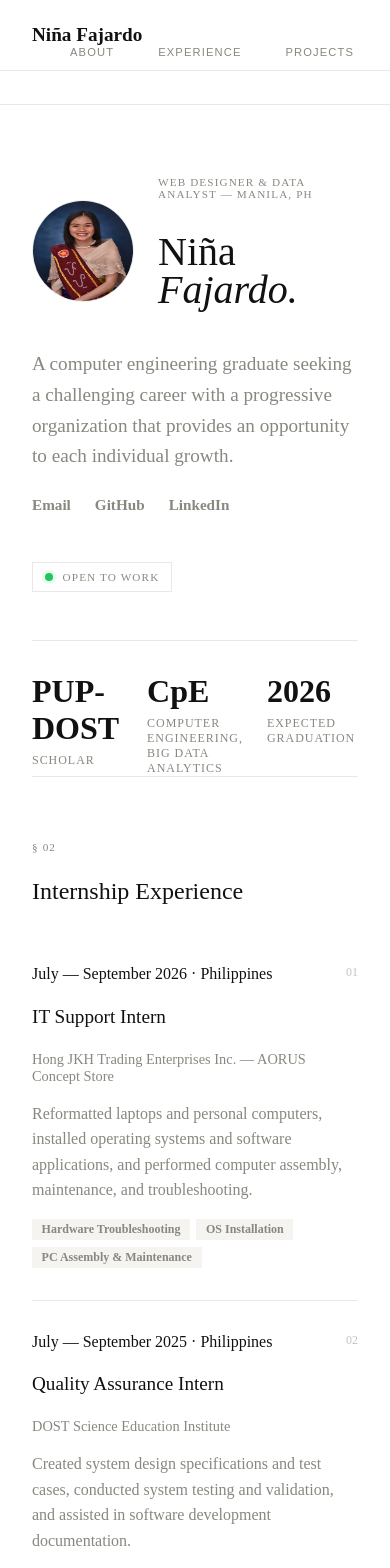
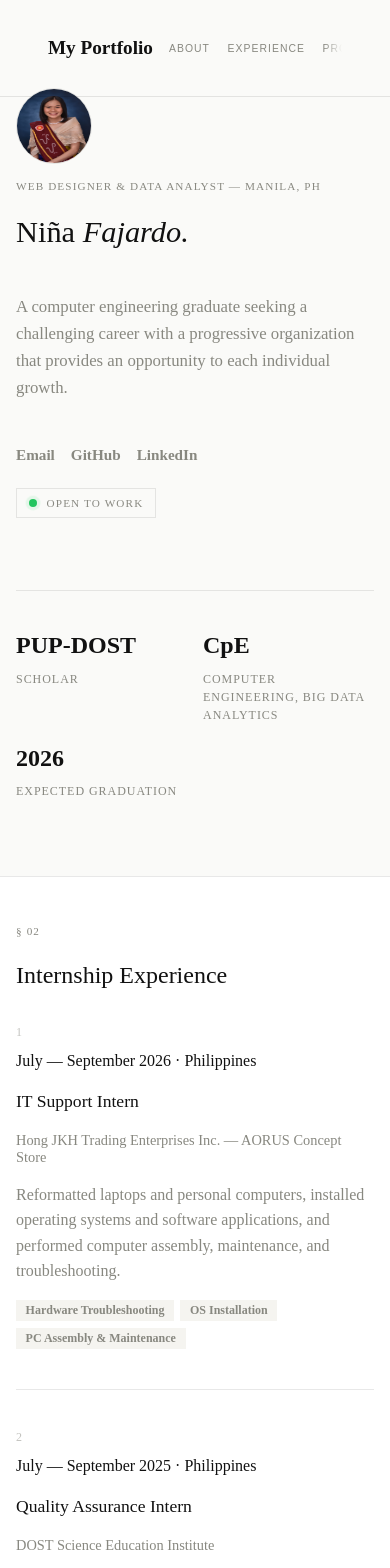
Before and after one commit to fajardoninag/Portfolio, a React (Create React App) app: page / in a window 390 px wide. Shown: the top 1568 px of the page. Built offline with nearby package versions, Linux system fonts and the light colour scheme.

Commit message:
ICON AND OTHER FURNISH

```diff
--- a/src/App.css
+++ b/src/App.css
@@ -33,6 +33,10 @@
   --radius-xl: calc(var(--radius) + 4px);
 }
 
+* {
+  box-sizing: border-box;
+}
+
 html {
   font-size: var(--font-size);
 }
@@ -42,6 +46,11 @@ body {
   background-color: var(--background);
   color: var(--foreground);
   font-family: var(--font-sans);
+  overflow-x: hidden;
+}
+
+img {
+  max-width: 100%;
 }
 
 h1, h2, h3, h4 {
@@ -54,6 +63,20 @@ h1, h2, h3, h4 {
   max-width: 900px;
   margin: 0 auto;
   padding: 4rem 2rem;
+}
+
+/* Full-bleed alternating section background.
+   Vertical padding now lives on the section itself (about-section /
+   numbered-section), so the nested .container only needs horizontal padding
+   here to avoid doubling up the spacing. */
+.about-section > .container,
+.numbered-section > .container {
+  padding-top: 0;
+  padding-bottom: 0;
+}
+
+.alt-bg {
+  background: var(--card);
 }
 
 /* Navbar */
@@ -72,16 +95,16 @@ h1, h2, h3, h4 {
   font-family: var(--font-display);
   font-weight: bold;
   font-size: 1.2rem;
+  white-space: nowrap;
+  flex-shrink: 0;
 }
 
 /* Landing Page Elements */
-.about-section h1 { font-size: 2.5rem; margin-bottom: 1rem; }
-.about-section p { font-size: 1.2rem; color: var(--muted-foreground); line-height: 1.6; }
 
 .social-links {
   display: flex;
   gap: 1.5rem;
-  margin-top: 1.5rem;
+  flex-wrap: wrap;
 }
 .social-links a {
   color: var(--muted-foreground);
@@ -101,11 +124,16 @@ h1, h2, h3, h4 {
   gap: 1.5rem;
   margin-top: 1.5rem;
 }
+.hero-intro {
+  display: flex;
+  flex-direction: column;
+  gap: 1.75rem;
+}
 .name-row {
   display: flex;
   align-items: center;
   gap: 1.5rem;
-  margin-bottom: 1.5rem;
+  flex-wrap: wrap;
 }
 .profile-pic {
   width: 100px;
@@ -156,28 +184,30 @@ h1, h2, h3, h4 {
 }
 
 .stats-bar {
-  margin-top: 3rem;
-  padding-top: 2rem;
+  margin-top: 4.5rem;
+  padding-top: 2.5rem;
   border-top: 1px solid var(--border);
   display: grid;
   grid-template-columns: repeat(3, 1fr);
-  gap: 1.5rem;
+  gap: 1.5rem 2rem;
+  align-items: start;
 }
 .stat-value {
   font-family: var(--font-display);
   font-size: 2rem;
   font-weight: 600;
+  line-height: 1.2;
 }
 .stat-label {
   font-size: 0.75rem;
   letter-spacing: 0.08em;
   text-transform: uppercase;
   color: var(--muted-foreground);
-  margin-top: 0.4rem;
+  margin-top: 0.6rem;
+  line-height: 1.5;
 }
 
 .skills-section {
-  margin-top: 4rem;
 }
 .skills-grid {
   display: grid;
@@ -212,9 +242,10 @@ h1, h2, h3, h4 {
 }
 .hero-title {
   font-family: var(--font-display);
-  font-size: clamp(3rem, 8vw, 6rem);
-  line-height: 0.95;
-  margin-bottom: 1.25rem;
+  font-size: clamp(1.9rem, 5.2vw, 4.25rem);
+  line-height: 1.05;
+  margin-bottom: 0;
+  white-space: nowrap;
 }
 .hero-desc {
   font-size: 1.15rem;
@@ -239,6 +270,7 @@ h1, h2, h3, h4 {
   letter-spacing: 0.1em;
   text-transform: uppercase;
   color: var(--muted-foreground);
+  white-space: nowrap;
 }
 .status-dot {
   position: relative;
@@ -281,13 +313,14 @@ h1, h2, h3, h4 {
   border-bottom: 1px solid var(--border);
 }
 .nav-inner {
-  max-width: 900px;
-  margin: 0 auto;
-  padding: 0 2rem;
+  width: 100%;
+  margin: 0;
+  padding: 0 2.5rem;
   height: 3.5rem;
   display: flex;
   align-items: center;
   justify-content: space-between;
+  gap: 1rem;
 }
 .nav-logo-btn {
   background: none; border: none; cursor: pointer;
@@ -295,12 +328,24 @@ h1, h2, h3, h4 {
   font-size: 0.9rem; font-weight: 600;
   color: var(--foreground);
 }
-.nav-links { display: flex; gap: 2rem; }
+.nav-links {
+  display: flex;
+  gap: 2rem;
+  overflow-x: auto;
+  scrollbar-width: none;
+  -ms-overflow-style: none;
+  min-width: 0;
+  justify-content: flex-end;
+}
+.nav-links::-webkit-scrollbar { display: none; }
 .nav-link-btn {
   background: none; border: none; cursor: pointer;
   font-size: 0.7rem; letter-spacing: 0.1em; text-transform: uppercase;
   color: var(--muted-foreground);
   transition: color 0.2s ease;
+  white-space: nowrap;
+  flex-shrink: 0;
+  padding: 0.25rem 0;
 }
 .nav-link-btn:hover { color: var(--foreground); }
 .nav-cta {
@@ -312,20 +357,20 @@ h1, h2, h3, h4 {
 .nav-cta:hover { opacity: 0.75; }
 
 /* leave room below fixed nav */
-.about-section { padding-top: 7rem; }
+.about-section { padding: 7rem 0 4rem; }
 
 /* Numbered sections (Experience) */
-.numbered-section { padding: 4rem 0; border-top: 1px solid var(--border); }
-.section-label .section-index { font-size: 0.7rem; letter-spacing: 0.1em; text-transform: uppercase; color: var(--muted-foreground); margin-bottom: 0.25rem; }
+.numbered-section { padding: 4.5rem 0; border-top: 1px solid var(--border); }
+.section-label .section-index { font-size: 0.7rem; letter-spacing: 0.1em; text-transform: uppercase; color: var(--muted-foreground); margin-bottom: 0.5rem; }
 .section-label .section-index.light { opacity: 0.4; color: inherit; }
-.section-label h2 { margin-bottom: 1.5rem; }
+.section-label h2 { margin-bottom: 2rem; }
 
-.experience-row { border-top: 1px solid var(--border); padding: 2rem 0; }
-.experience-row:first-child { border-top: none; }
-.experience-header { display: flex; justify-content: space-between; align-items: flex-start; gap: 1rem; margin-bottom: 0.75rem; }
+.experience-row { border-top: 1px solid var(--border); padding: 2.5rem 0; }
+.experience-row:first-child { border-top: none; padding-top: 0; }
+.experience-header { display: flex; justify-content: space-between; align-items: flex-start; gap: 1rem; margin-bottom: 1rem; }
 .experience-role { font-family: var(--font-display); font-size: 1.2rem; }
-.experience-company { color: var(--muted-foreground); font-size: 0.9rem; margin-top: 0.2rem; }
-.experience-no { font-size: 0.75rem; color: var(--muted-foreground); opacity: 0.5; }
+.experience-company { color: var(--muted-foreground); font-size: 0.9rem; margin-top: 0.3rem; }
+.experience-no { font-size: 0.75rem; color: var(--muted-foreground); opacity: 0.5; flex-shrink: 0; }
 .experience-desc { color: var(--muted-foreground); line-height: 1.6; margin-bottom: 1rem; }
 
 /* Projects — expandable accordion rows */
@@ -340,10 +385,13 @@ h1, h2, h3, h4 {
   text-align: left;
   background: none;
   border: none;
-  padding: 2rem 0;
+  padding: 2.5rem 0;
   cursor: pointer;
   font: inherit;
   color: inherit;
+}
+.project-accordion-row:first-child .project-accordion-toggle {
+  padding-top: 0;
 }
 .project-accordion-toggle .project-meta {
   font-size: 0.7rem;
@@ -377,7 +425,7 @@ h1, h2, h3, h4 {
   transition: max-height 0.4s ease, padding 0.4s ease;
 }
 .project-accordion-panel.is-open {
-  max-height: 600px;
+  max-height: 900px;
   padding-bottom: 2rem;
 }
 
@@ -389,7 +437,7 @@ h1, h2, h3, h4 {
 }
 .project-image {
   width: 100%;
-  height: 450x;
+  height: auto;
   object-fit: cover;
   display: block;
 }
@@ -425,15 +473,17 @@ h1, h2, h3, h4 {
 .contact-email {
   display: inline-block; font-family: var(--font-display); font-size: clamp(1.5rem, 4vw, 2.5rem);
   color: var(--background); text-decoration: none; margin-bottom: 3rem;
+  word-break: break-word;
 }
 .contact-email:hover { opacity: 0.6; }
-.contact-links { display: flex; gap: 2rem; padding-top: 1.5rem; border-top: 1px solid rgba(255,255,255,0.1); }
+.contact-links { display: flex; gap: 2rem; padding-top: 1.5rem; border-top: 1px solid rgba(255,255,255,0.1); flex-wrap: wrap; }
 .contact-links a { color: var(--background); opacity: 0.4; text-decoration: none; font-size: 0.7rem; letter-spacing: 0.1em; text-transform: uppercase; }
 .contact-links a:hover { opacity: 1; }
 
 /* Footer */
 .site-footer { background: var(--foreground); color: var(--background); padding: 1.25rem 0; border-top: 1px solid rgba(255,255,255,0.1); }
-.footer-inner { display: flex; justify-content: space-between; font-size: 0.7rem; letter-spacing: 0.1em; text-transform: uppercase; opacity: 0.25; }
+.footer-inner { display: flex; justify-content: space-between; font-size: 0.7rem; letter-spacing: 0.1em; text-transform: uppercase; opacity: 0.25; flex-wrap: wrap; gap: 0.5rem; }
+
 /* Case Study Elements */
 .case-header { text-align: center; margin-bottom: 4rem; }
 .subtitle { color: var(--muted-foreground); font-size: 1.2rem; margin-bottom: 2rem; }
@@ -450,3 +500,164 @@ h1, h2, h3, h4 {
 .case-section { margin-bottom: 4rem; }
 .visual-container { background: var(--muted); padding: 1rem; border-radius: var(--radius-lg); margin-top: 1rem; }
 .case-img { width: 100%; height: auto; border-radius: var(--radius-md); display: block; }
+
+/* ==========================================================================
+   Responsive breakpoints
+   Tablet: <= 768px
+   Mobile: <= 480px
+   ========================================================================== */
+
+@media (max-width: 768px) {
+  .container {
+    padding: 3rem 1.25rem;
+  }
+
+  .nav-inner {
+    padding: 0 1.25rem;
+  }
+
+  .nav-links {
+    gap: 1.5rem;
+    justify-content: flex-start;
+    -webkit-mask-image: linear-gradient(to right, black 90%, transparent 100%);
+    mask-image: linear-gradient(to right, black 90%, transparent 100%);
+  }
+
+  .about-section {
+    padding: 6rem 0 3rem;
+  }
+
+  .hero-top {
+    gap: 1.5rem;
+  }
+
+  .hero-side {
+    align-items: flex-start;
+    width: 100%;
+  }
+
+  .name-row {
+    gap: 1rem;
+  }
+
+  .profile-pic {
+    width: 76px;
+    height: 76px;
+  }
+
+  .hero-desc {
+    max-width: none;
+    font-size: 1.05rem;
+  }
+
+  .stats-bar {
+    grid-template-columns: repeat(3, 1fr);
+    gap: 1.25rem 1rem;
+    padding-bottom: 2.25rem;
+  }
+
+  .stat-value {
+    font-size: 1.5rem;
+  }
+
+  .skills-grid {
+    grid-template-columns: repeat(auto-fit, minmax(150px, 1fr));
+    gap: 1.5rem;
+  }
+
+  .numbered-section {
+    padding: 3rem 0;
+  }
+
+  .experience-header {
+    gap: 0.75rem;
+  }
+
+  .experience-role {
+    font-size: 1.1rem;
+  }
+
+  .project-accordion-title {
+    font-size: 1.15rem;
+  }
+
+  .contact-section {
+    padding: 3.5rem 0;
+    margin-top: 3rem;
+  }
+
+  .contact-desc {
+    max-width: none;
+  }
+
+  .footer-inner {
+    justify-content: center;
+    text-align: center;
+  }
+}
+
+@media (max-width: 480px) {
+  .container {
+    padding: 2.5rem 1rem;
+  }
+
+  .nav-inner {
+    padding: 0 1rem;
+    height: 3rem;
+  }
+
+  .nav-links {
+    gap: 1.1rem;
+  }
+
+  .nav-link-btn {
+    font-size: 0.65rem;
+  }
+
+  .about-section {
+    padding: 5.5rem 0 2.5rem;
+  }
+
+  .name-row {
+    flex-direction: column;
+    align-items: flex-start;
+  }
+
+  .social-links {
+    gap: 1rem;
+  }
+
+  .stats-bar {
+    grid-template-columns: 1fr 1fr;
+  }
+
+  .skills-grid {
+    grid-template-columns: 1fr;
+    gap: 1.25rem;
+  }
+
+  .experience-header {
+    flex-direction: column;
+  }
+
+  .experience-no {
+    order: -1;
+  }
+
+  .contact-email {
+    font-size: clamp(1.5rem, 8vw, 2rem);
+  }
+
+  .contact-links {
+    gap: 1.25rem;
+  }
+}
+
+/* Respect reduced motion preferences */
+@media (prefers-reduced-motion: reduce) {
+  * {
+    animation-duration: 0.01ms !important;
+    animation-iteration-count: 1 !important;
+    transition-duration: 0.01ms !important;
+  }
+}
--- a/src/App.js
+++ b/src/App.js
@@ -1,5 +1,5 @@
 import React from 'react';
-import { BrowserRouter as Router, Routes, Route, Link } from 'react-router-dom';
+import { BrowserRouter as Router, Routes, Route } from 'react-router-dom';
 import LandingPage from './pages/LandingPage';
 import AcadProjects from './pages/Projects'; // Imported as AcadProjects
 import './App.css';
@@ -8,13 +8,8 @@ function App() {
   return (
     <Router>
       <div className="app-wrapper">
-        {/* Simple Navigation Bar */}
-        <nav className="navbar">
-          <Link to="/" className="nav-logo">Niña Fajardo</Link>
-          <div className="nav-links">
-
-          </div>
-        </nav>
+        {/* Nav is rendered inside LandingPage (and should be added to any
+            other page component) so the logo and links share a single row. */}
 
         {/* Page Switcher */}
         <Routes>
--- a/src/pages/LandingPage.js
+++ b/src/pages/LandingPage.js
@@ -1,11 +1,12 @@
 import React, { useState, useEffect } from 'react';
+import { Link } from 'react-router-dom';
 import { ArrowUpRight } from 'lucide-react';
 
 const NAV_LINKS = ['About', 'Experience', 'Projects', 'Skills', 'Contact'];
 
 const EXPERIENCE = [
   {
-    no: '01',
+    no: '1',
     role: 'IT Support Intern',
     company: 'Hong JKH Trading Enterprises Inc. — AORUS Concept Store',
     period: 'July — September 2026',
@@ -14,7 +15,7 @@ const EXPERIENCE = [
     tags: ['Hardware Troubleshooting', 'OS Installation', 'PC Assembly & Maintenance'],
   },
   {
-    no: '02',
+    no: '2',
     role: 'Quality Assurance Intern',
     company: 'DOST Science Education Institute',
     period: 'July — September 2025',
@@ -30,7 +31,7 @@ const EXPERIENCE = [
 // add those two files to /public/images/ or swap in whatever you name them.
 const PROJECTS = [
   {
-    no: '01',
+    no: '3',
     title: 'DepEd Data Dashboard',
     category: 'Data Analysis',
     desc: 'Assisted in cleaning, organizing, and transforming DepEd enrollment records for analysis. Developed a comprehensive data dictionary and generated visualizations to support data-driven insights. Collaborated on an interactive dashboard using Plotly and Dash, enabling users to filter and analyze data by gender, grade level, and enrollment counts.',
@@ -38,7 +39,7 @@ const PROJECTS = [
     image: '/images/deped.png',
   },
   {
-    no: '02',
+    no: '4',
     title: 'Exploratory Data Analysis',
     category: 'Data Analysis',
     desc: 'Performed exploratory data analysis on a suicide rate dataset by conducting data inspection, identifying data types, cleaning and preparing data, and creating visualizations to uncover patterns, trends, and key insights.',
@@ -46,7 +47,7 @@ const PROJECTS = [
     image: '/images/data.png',
   },
   {
-    no: '03',
+    no: '5',
     title: 'Health Center Patient Record Management System',
     category: 'UI/UX & Frontend',
     desc: 'Designed the system\u2019s user interface and user experience (UI/UX) using modern design principles. Developed frontend components and interfaces to improve usability and accessibility, and conducted quality assurance testing to identify and resolve system issues.',
@@ -54,7 +55,7 @@ const PROJECTS = [
     image: '/images/espe.png',
   },
   {
-    no: '04',
+    no: '6',
     title: 'Graduate School Research Management',
     category: 'UI/UX & Frontend',
     desc: 'Assisted in frontend development by implementing user interface components and pages. Collaborated with the development team to enhance system functionality and user experience, and supported testing and debugging activities to improve system performance.',
@@ -62,7 +63,7 @@ const PROJECTS = [
     image: '/images/thesis.png',
   },
   {
-    no: '05',
+    no: '7',
     title: 'Thesis Management and Tracking System',
     category: 'UI/UX & Frontend',
     desc: 'Assisted in creating UI/UX designs and prototypes using Figma. Developed frontend pages and reusable components to support system functionality, and performed quality assurance testing to ensure system reliability and user satisfaction.',
@@ -105,6 +106,7 @@ function LandingPage() {
       {/* Nav */}
       <nav className={`navbar ${scrolled ? 'navbar-scrolled' : ''}`}>
         <div className="nav-inner">
+          <Link to="/" className="nav-logo">My Portfolio</Link>
           <div className="nav-links">
             {NAV_LINKS.map((link) => (
               <button key={link} className="nav-link-btn" onClick={() => scrollTo(link)}>
@@ -115,9 +117,9 @@ function LandingPage() {
         </div>
       </nav>
 
+      {/* Hero / About */}
+      <section id="about" className="about-section alt-bg">
         <div className="container">
-        {/* Hero / About */}
-        <section id="about" className="about-section">
           <div className="hero-top">
             <div className="hero-intro">
               <div className="name-row">
@@ -125,8 +127,7 @@ function LandingPage() {
                 <div>
                   <div className="eyebrow">web Designer &amp; Data Analyst — Manila, PH</div>
                   <h1 className="hero-title">
-                    Niña<br />
-                    <em>Fajardo.</em>
+                    Niña <em>Fajardo.</em>
                   </h1>
                 </div>
               </div>
@@ -166,10 +167,12 @@ function LandingPage() {
               </div>
             ))}
           </div>
+        </div>
       </section>
 
       {/* Experience */}
       <section id="experience" className="numbered-section">
+        <div className="container">
           <div className="section-label">
             <div className="section-index">§ 02</div>
             <h2>Internship Experience</h2>
@@ -194,10 +197,12 @@ function LandingPage() {
               </div>
             ))}
           </div>
+        </div>
       </section>
 
       {/* Projects */}
-        <section id="projects" className="numbered-section">
+      <section id="projects" className="numbered-section alt-bg">
+        <div className="container">
           <div className="section-label">
             <div className="section-index">§ 03</div>
             <h2>Major Projects</h2>
@@ -249,10 +254,12 @@ function LandingPage() {
               );
             })}
           </div>
+        </div>
       </section>
 
       {/* Skills */}
-        <section id="skills" className="skills-section">
+      <section id="skills" className="numbered-section skills-section">
+        <div className="container">
           <h2>Skills</h2>
           <div className="skills-grid">
             {Object.entries(skills).map(([category, items]) => (
@@ -266,8 +273,8 @@ function LandingPage() {
               </div>
             ))}
           </div>
+        </div>
       </section>
-      </div>
 
       {/* Contact */}
       <section id="contact" className="contact-section">
@@ -278,7 +285,7 @@ function LandingPage() {
           </div>
           <div>
             <p className="contact-desc">
-              I'm looking for internship and junior developer opportunities. If you're building
+              I'm looking for web design and data analysis opportunities. If you're building
               something meaningful, I'd genuinely love to hear about it.
             </p>
             <a
```
Also changed, not shown: 1 other file (tests, documents, lock files or other folders). Lines whose indentation alone changed are shown as unchanged.
